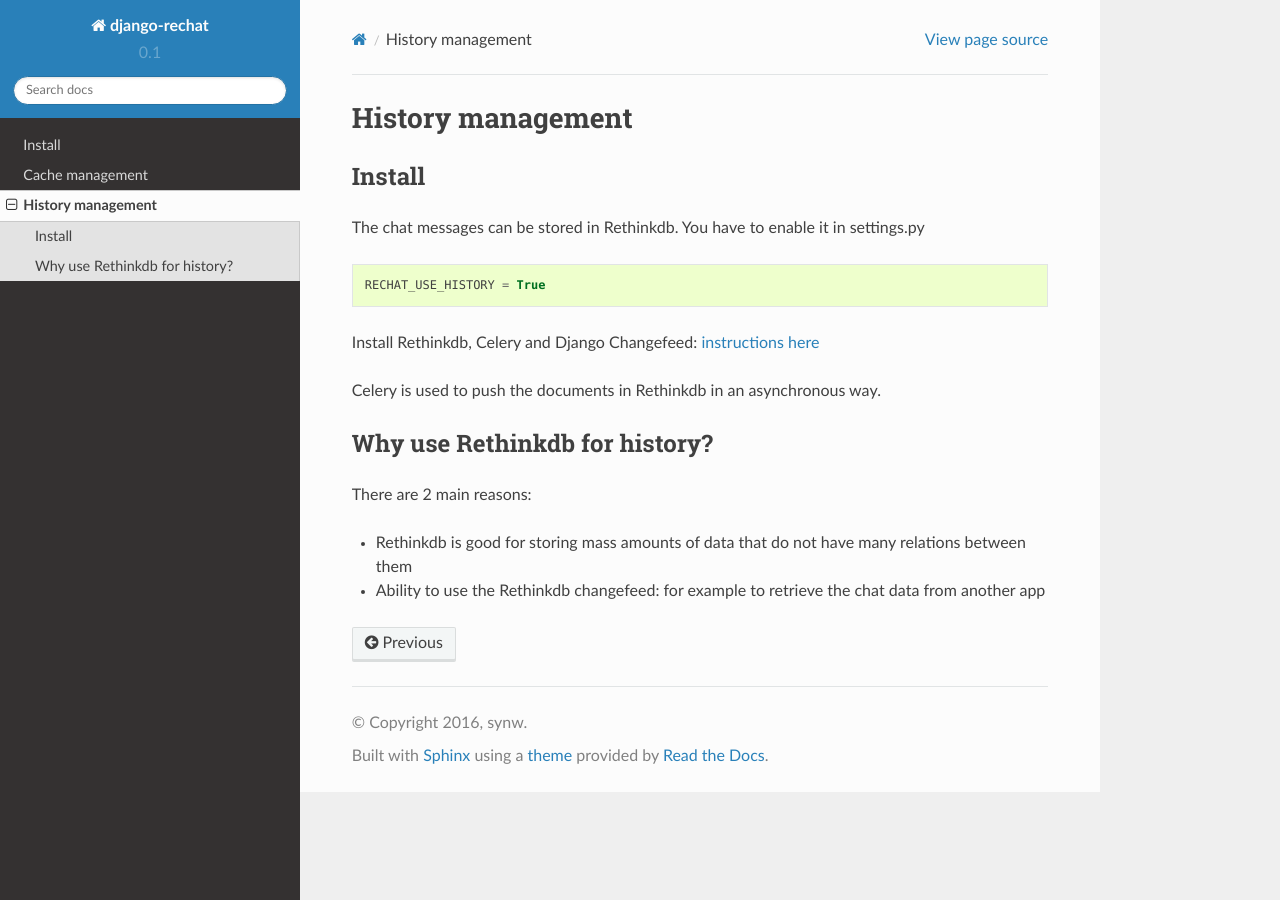
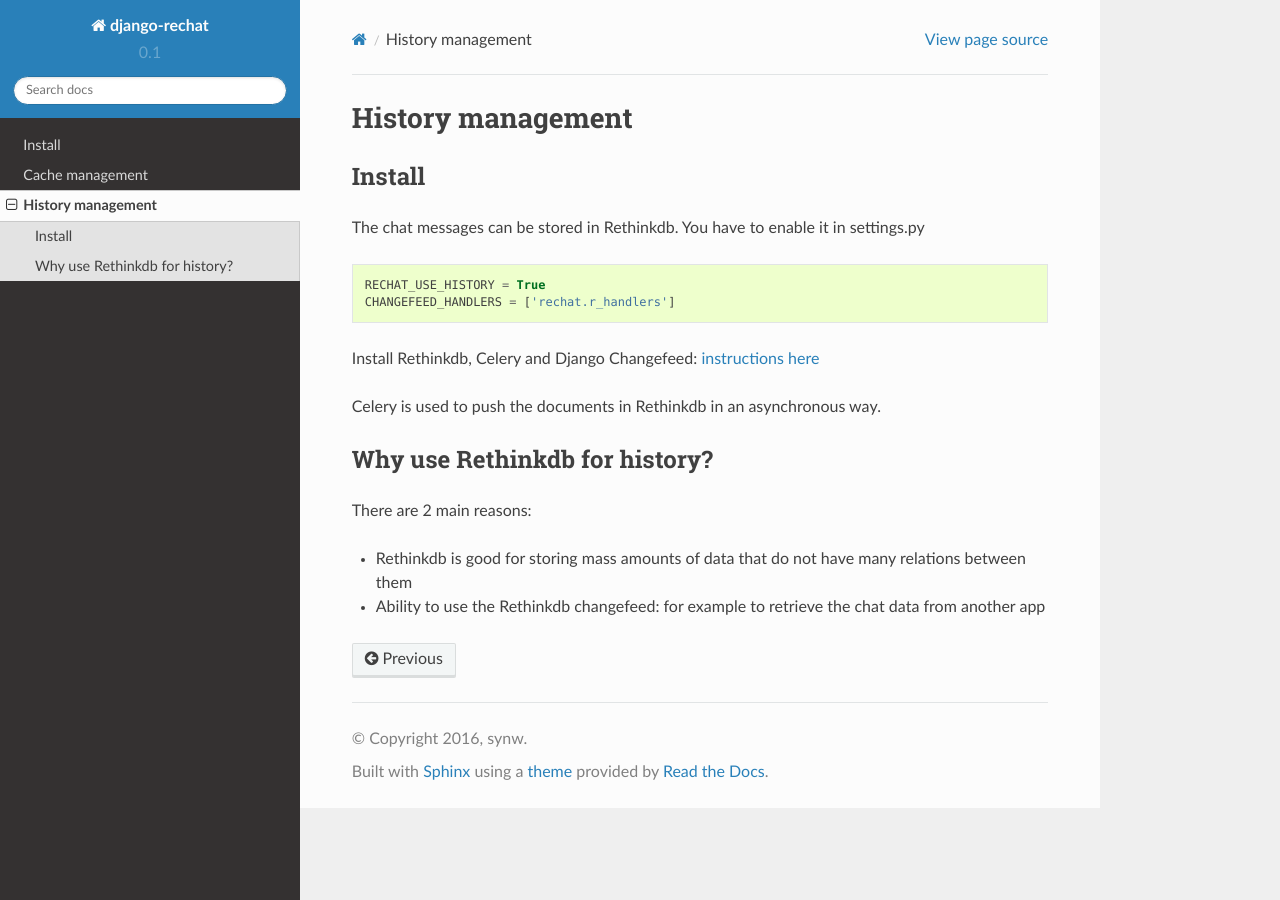
Before and after one commit to synw/django-rechat, a Sphinx documentation site: the page built from docs/src/history.rst, in a window 1280 px wide. Built offline with Sphinx 7.4.7 and the Read the Docs theme 2.0.0, drawn with Linux system fonts in a browser that asks for light colours.

Commit message:
Doc update

```diff
--- a/docs/src/history.rst
+++ b/docs/src/history.rst
@@ -11,6 +11,7 @@ The chat messages can be stored in Rethinkdb. You have to enable it in settings.
 ::
 
    RECHAT_USE_HISTORY = True
+   CHANGEFEED_HANDLERS = ['rechat.r_handlers']
 
 Install Rethinkdb, Celery and Django Changefeed:
 `instructions here <http://django-changefeed.readthedocs.io/en/latest/src/install.html>`_
```
